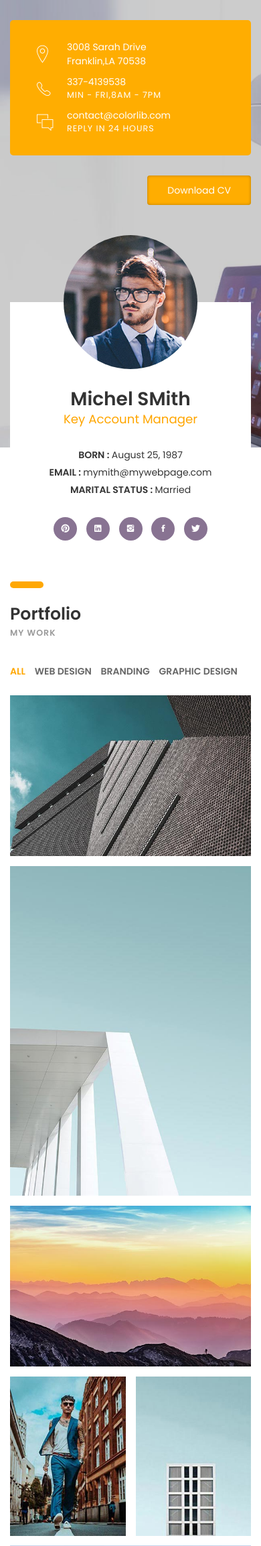
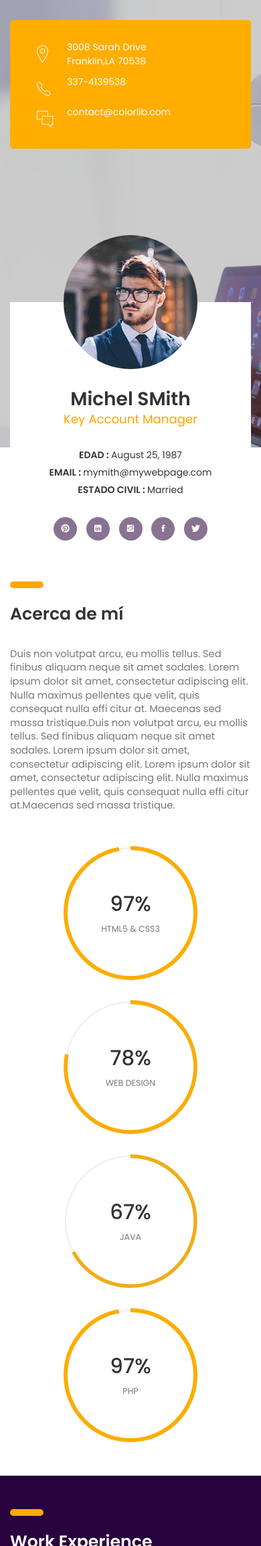
Before and after one commit to alejclemus/cvflask, a Flask app: page / in a window 390 px wide. Shown: the top 2308 px of the page at 67% size. Run offline with Flask 2, Linux system fonts and the light colour scheme; parts of the project's set-up code (start-up, migrations or seed data) failed here and were passed over; some libraries are stand-ins or nearby versions; some web fonts are replaced.

Commit message:
finished linking css

```diff
--- a/Templates/index.html
+++ b/Templates/index.html
@@ -13,15 +13,15 @@
 
 	<!-- Stylesheets -->
 
-	<link href="common-css/bootstrap.css" rel="stylesheet">
+	<link href="{{ url_for('static', filename='common-css/bootstrap.css') }}"  rel="stylesheet">
 
-	<link href="common-css/ionicons.css" rel="stylesheet">
+	<link href="{{ url_for('static', filename='common-css/ionicons.css') }}"  rel="stylesheet">
 
-	<link href="common-css/fluidbox.min.css" rel="stylesheet">
+	<link href="{{ url_for('static', filename='common-css/fluidbox.min.css') }}"  rel="stylesheet">
 
-	<link href="01-cv-portfolio/css/styles.css" rel="stylesheet">
+	<link href="{{ url_for('static', filename='01-cv-portfolio/css/styles.css') }}"  rel="stylesheet">
 
-	<link href="01-cv-portfolio/css/responsive.css" rel="stylesheet">
+	<link href="{{ url_for('static', filename='01-cv-portfolio/css/responsive.css') }}"  rel="stylesheet">
 
 </head>
 <body>
@@ -45,7 +45,6 @@
 							<i class="icon ion-ios-telephone-outline"></i>
 							<div class="right-area">
 								<h5>337-4139538</h5>
-								<h6>MIN - FRI,8AM - 7PM</h6>
 							</div><!-- right-area -->
 						</div><!-- info -->
 					</div><!-- col-sm-4 -->
@@ -55,14 +54,12 @@
 							<i class="icon ion-ios-chatboxes-outline"></i>
 							<div class="right-area">
 								<h5>contact@colorlib.com</h5>
-								<h6>REPLY IN 24 HOURS</h6>
 							</div><!-- right-area -->
 						</div><!-- info -->
 					</div><!-- col-sm-4 -->
 				</div><!-- row -->
 			</div><!-- heading-wrapper -->
 
-			<a class="downlad-btn" href="#">Download CV</a>
 		</div><!-- container -->
 	</header>
 
@@ -72,13 +69,13 @@
 				<div class="col-md-1 col-lg-2"></div>
 				<div class="col-md-10 col-lg-8">
 					<div class="intro">
-						<div class="profile-img"><img src="images/profile-1-250x250.jpg" alt=""></div>
+						<div class="profile-img"><img src="{{ url_for('static', filename='images/profile-1-250x250.jpg') }}" alt=""></div>
 						<h2><b>Michel SMith</b></h2>
 						<h4 class="font-yellow">Key Account Manager</h4>
 						<ul class="information margin-tb-30">
-							<li><b>BORN : </b>August 25, 1987</li>
+							<li><b>EDAD : </b>August 25, 1987</li>
 							<li><b>EMAIL : </b>mymith@mywebpage.com</li>
-							<li><b>MARITAL STATUS : </b>Married</li>
+							<li><b>ESTADO CIVIL : </b>Married</li>
 						</ul>
 						<ul class="social-icons">
 							<li><a href="#"><i class="ion-social-pinterest"></i></a></li>
@@ -93,89 +90,12 @@
 		</div><!-- container -->
 	</section><!-- intro-section -->
 
-	<section class="portfolio-section section">
-		<div class="container">
-			<div class="row">
-				<div class="col-sm-4">
-					<div class="heading">
-						<h3><b>Portfolio</b></h3>
-						<h6 class="font-lite-black"><b>MY WORK</b></h6>
-					</div>
-				</div><!-- col-sm-4 -->
-				<div class="col-sm-8">
-					<div class="portfolioFilter clearfix margin-b-80">
-						<a href="#" data-filter="*" class="current"><b>ALL</b></a>
-						<a href="#" data-filter=".web-design"><b>WEB DESIGN</b></a>
-						<a href="#" data-filter=".branding"><b>BRANDING</b></a>
-						<a href="#" data-filter=".graphic-design"><b>GRAPHIC DESIGN</b></a>
-					</div><!-- portfolioFilter -->
-				</div><!-- col-sm-8 -->
-			</div><!-- row -->
-		</div><!-- container -->
-
-		<div class="portfolioContainer">
-
-			<div class="p-item web-design">
-				<a href="images/portfolio-1-600x400.jpg" data-fluidbox>
-					<img src="images/portfolio-1-600x400.jpg" alt=""></a>
-			</div><!-- p-item -->
-
-			<div class="p-item branding graphic-design">
-				<a href="images/portfolio-7-600x800.jpg" data-fluidbox>
-					<img src="images/portfolio-7-600x800.jpg" alt=""></a>
-			</div><!-- p-item -->
-
-			<div class="p-item web-design">
-				<a href="images/portfolio-2-600x400.jpg" data-fluidbox>
-					<img src="images/portfolio-2-600x400.jpg" alt=""></a>
-			</div><!-- p-item -->
-
-			<div class="p-item p-item-2 graphic-design">
-				<a class="img" href="images/portfolio-8-300x400.jpg" data-fluidbox>
-					<img src="images/portfolio-8-300x400.jpg" alt=""></a>
-				<a class="img" href="images/portfolio-9-300x400.jpg" data-fluidbox>
-					<img src="images/portfolio-9-300x400.jpg" alt=""></a>
-			</div><!-- p-item -->
-
-			<div class="p-item branding graphic-design">
-				<a href="images/portfolio-3-600x400.jpg" data-fluidbox>
-					<img src="images/portfolio-3-600x400.jpg" alt=""></a>
-			</div><!-- p-item -->
-
-			<div class="p-item graphic-design web-design">
-				<a href="images/portfolio-4-600x400.jpg" data-fluidbox>
-					<img src="images/portfolio-4-600x400.jpg" alt=""></a>
-			</div><!-- p-item -->
-
-			<div class="p-item  graphic-design branding">
-				<a href="images/portfolio-5-600x800.jpg" data-fluidbox>
-					<img src="images/portfolio-5-600x800.jpg" alt=""></a>
-			</div><!-- p-item -->
-
-			<div class="p-item web-design branding">
-				<a href="images/portfolio-6-600x800.jpg" data-fluidbox>
-					<img src="images/portfolio-6-600x800.jpg" alt=""></a>
-			</div><!-- p-item -->
-
-			<div class="p-item p-item-2 graphic-design">
-				<a class="img" href="images/portfolio-10-300x400.jpg" data-fluidbox>
-					<img src="images/portfolio-10-300x400.jpg" alt=""></a>
-				<a class="img" href="images/portfolio-11-300x400.jpg" data-fluidbox>
-					<img src="images/portfolio-11-300x400.jpg" alt=""></a>
-			</div><!-- p-item -->
-
-		</div><!-- portfolioContainer -->
-
-	</section><!-- portfolio-section -->
-
-
 	<section class="about-section section">
 		<div class="container">
 			<div class="row">
 				<div class="col-sm-4">
 					<div class="heading">
-						<h3><b>About me</b></h3>
-						<h6 class="font-lite-black"><b>PROFESSIONAL PATH</b></h6>
+						<h3><b>Acerca de mí</b></h3>
 					</div>
 				</div><!-- col-sm-4 -->
 				<div class="col-sm-8">
@@ -374,21 +294,21 @@ Copyright &copy;<script>document.write(new Date().getFullYear());</script> All r
 
 	<!-- SCIPTS -->
 
-	<script src="common-js/jquery-3.2.1.min.js"></script>
+	<script src="{{ url_for('static', filename='common-js/jquery-3.2.1.min.js') }}"></script>
 
-	<script src="common-js/tether.min.js"></script>
+	<script src="{{ url_for('static', filename='common-js/tether.min.js') }}"></script>
 
-	<script src="common-js/bootstrap.js"></script>
+	<script src="{{ url_for('static', filename='common-js/bootstrap.js') }}"></script>
 
-	<script src="common-js/isotope.pkgd.min.js"></script>
+	<script src="{{ url_for('static', filename='common-js/isotope.pkgd.min.js') }}"></script>
 
-	<script src="common-js/jquery.waypoints.min.js"></script>
+	<script src="{{ url_for('static', filename='common-js/jquery.waypoints.min.js') }}"></script>
 
-	<script src="common-js/progressbar.min.js"></script>
+	<script src="{{ url_for('static', filename='common-js/progressbar.min.js') }}"></script>
 
-	<script src="common-js/jquery.fluidbox.min.js"></script>
+	<script src="{{ url_for('static', filename='common-js/jquery.fluidbox.min.js') }}"></script>
 
-	<script src="common-js/scripts.js"></script>
+	<script src="{{ url_for('static', filename='common-js/scripts.js') }}"></script>
 
 </body>
 </html>
--- a/app.py
+++ b/app.py
@@ -3,6 +3,7 @@ from flask import Flask, request, render_template           # import flask
 import os,optparse
 import yaml
 app = Flask(__name__)             # create an app instance
+app.static_folder = 'Templates'
 
 data = yaml.load(open('info.yml'))
 environment=os.getenv("ENVIRONMENT","development")
--- a/info.yml
+++ b/info.yml
@@ -3,7 +3,9 @@ Ale:
   edad: 20
   estadocivil: Soltera
   email: alejdelcomp@gmail.com
-  address: 17 ave 5-53 zona 14 casa 1
+  address:
+    -17 ave 5-53 zona 14
+    -casa 1
   nationality: guatemalteca
   about:
     -Estudiante de Computer Science
```
Also changed, not shown: Templates/03-cv-business.html (+5 -5 lines), Templates/04-elements copy.html (+5 -5 lines), Templates/04-elements.html (+5 -5 lines).
